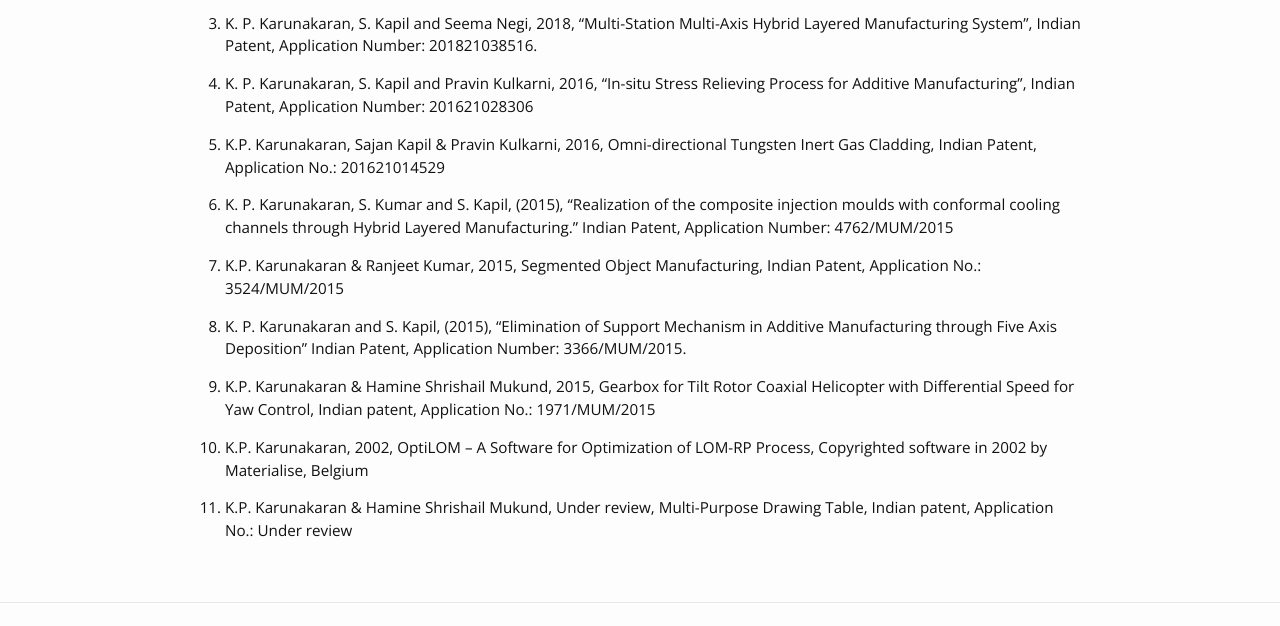
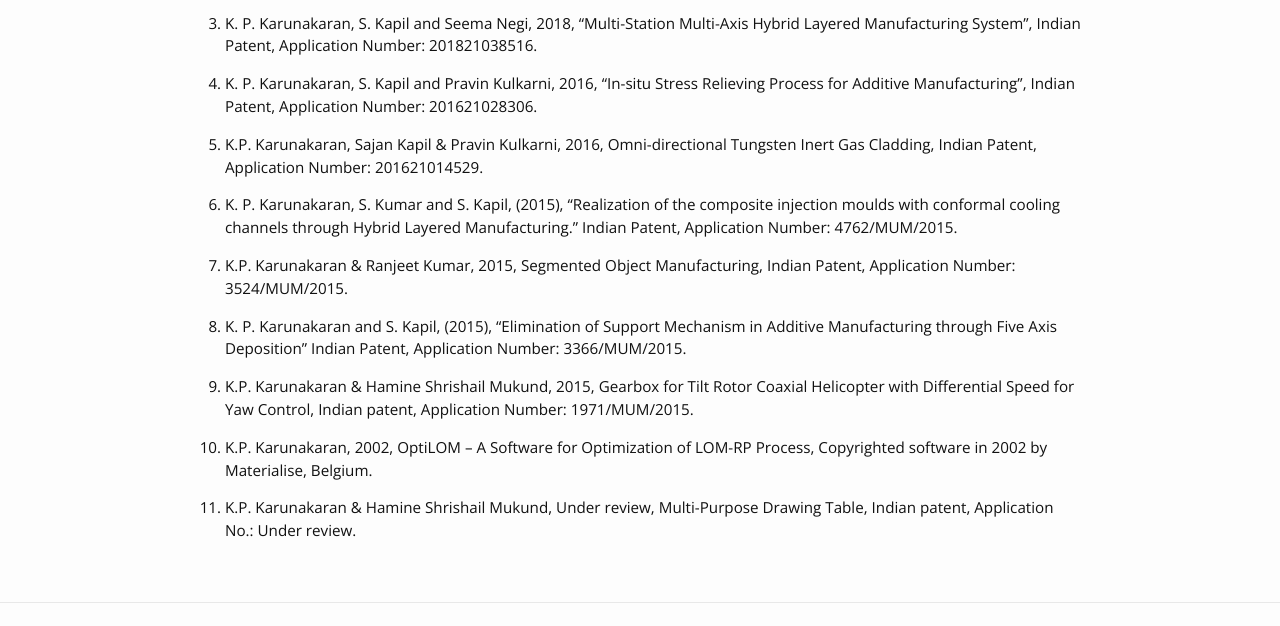
Before and after one commit to rmlabiitb/rmlabiitb.github.io, a Jekyll site: the page built from year/Patents.md, in a window 1280 px wide. Shown: the part 303-929 px from the top of the page. Built offline with Jekyll 4.4.1, drawn with Linux system fonts in a browser that asks for light colours.

Commit message:
changed patents

```diff
--- a/year/Patents.md
+++ b/year/Patents.md
@@ -11,25 +11,25 @@ permalink: /year/Patents.md/
 3. K. P. Karunakaran, S. Kapil and Seema Negi, 2018, "Multi-Station Multi-Axis Hybrid Layered Manufacturing System", Indian Patent, Application Number: 201821038516.
 
 
-4. K. P. Karunakaran, S. Kapil and Pravin Kulkarni, 2016, "In-situ Stress Relieving Process for Additive Manufacturing", Indian Patent, Application Number: 201621028306
+4. K. P. Karunakaran, S. Kapil and Pravin Kulkarni, 2016, "In-situ Stress Relieving Process for Additive Manufacturing", Indian Patent, Application Number: 201621028306.
 
 
-5. K.P. Karunakaran, Sajan Kapil & Pravin Kulkarni, 2016, Omni-directional Tungsten Inert Gas Cladding, Indian Patent, Application No.: 201621014529
+5. K.P. Karunakaran, Sajan Kapil & Pravin Kulkarni, 2016, Omni-directional Tungsten Inert Gas Cladding, Indian Patent, Application Number: 201621014529.
 
 
-6. K. P. Karunakaran, S. Kumar and S. Kapil, (2015), "Realization of the composite injection moulds with conformal cooling channels through Hybrid Layered Manufacturing." Indian Patent, Application Number: 4762/MUM/2015
+6. K. P. Karunakaran, S. Kumar and S. Kapil, (2015), "Realization of the composite injection moulds with conformal cooling channels through Hybrid Layered Manufacturing." Indian Patent, Application Number: 4762/MUM/2015.
 
 
-7. K.P. Karunakaran & Ranjeet Kumar, 2015, Segmented Object Manufacturing, Indian Patent, Application No.: 3524/MUM/2015
+7. K.P. Karunakaran & Ranjeet Kumar, 2015, Segmented Object Manufacturing, Indian Patent, Application Number: 3524/MUM/2015.
 
 
 8. K. P. Karunakaran and S. Kapil, (2015), "Elimination of Support Mechanism in Additive Manufacturing through Five Axis Deposition" Indian Patent, Application Number: 3366/MUM/2015.
 
 
-9. K.P. Karunakaran & Hamine Shrishail Mukund, 2015, Gearbox for Tilt Rotor Coaxial Helicopter with Differential Speed for Yaw Control, Indian patent, Application No.: 1971/MUM/2015
+9. K.P. Karunakaran & Hamine Shrishail Mukund, 2015, Gearbox for Tilt Rotor Coaxial Helicopter with Differential Speed for Yaw Control, Indian patent, Application Number: 1971/MUM/2015.
 
 
-10. K.P. Karunakaran, 2002, OptiLOM – A Software for Optimization of LOM-RP Process, Copyrighted software in 2002 by Materialise, Belgium
+10. K.P. Karunakaran, 2002, OptiLOM – A Software for Optimization of LOM-RP Process, Copyrighted software in 2002 by Materialise, Belgium.
 
 
-11. K.P. Karunakaran & Hamine Shrishail Mukund, Under review, Multi-Purpose Drawing Table, Indian patent, Application No.: Under review
+11. K.P. Karunakaran & Hamine Shrishail Mukund, Under review, Multi-Purpose Drawing Table, Indian patent, Application No.: Under review.
```
